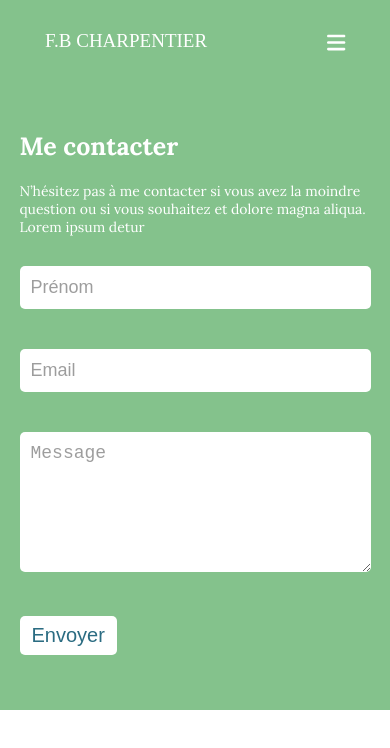
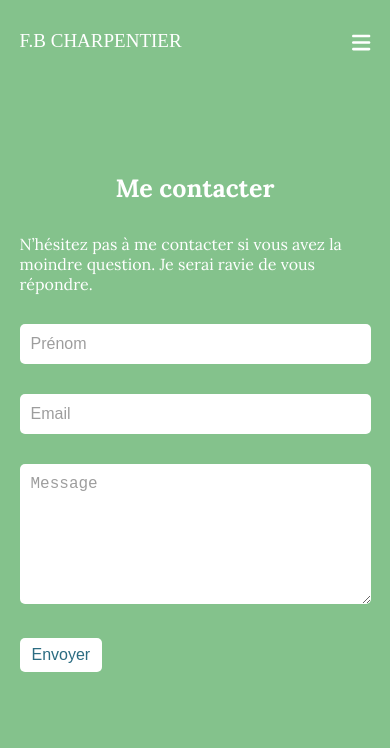
Before and after one commit to Adeleadbe/Fbcharpentier-author-website, a Next.js app: page /contact in a window 390 px wide. Shown: the top 748 px of the page. Built offline with nearby package versions, Linux system fonts and the light colour scheme.

Commit message:
responsive contact page

```diff
--- a/app/components/ContactForm/contact_form.module.css
+++ b/app/components/ContactForm/contact_form.module.css
@@ -21,16 +21,17 @@
 
 .input_field_button {
     padding: 8px 12px;
-    font-size: 20px;
     background-color: rgb(255, 255, 255, 100%);
     color: rgb(43, 108, 130);
     border: none;
     cursor: pointer;
     border-radius: 5px;
+    font-size: 16px;
 }
 
 @media screen and (max-width: 700px) {
     .input_field, .input_field_message {
-        font-size: 18px;
+        font-size: 16px;
+        margin-bottom: 0;
     }
 }
--- a/app/components/NavBar/navbar.module.css
+++ b/app/components/NavBar/navbar.module.css
@@ -81,6 +81,15 @@
 }
 
 @media screen and (max-width: 776px) {
+    .header {
+        padding-left: 5%;
+        padding-right: 5%;
+    }
+
+    .header_author_name {
+        font-size: 20px;
+    }
+
     .menu {
         padding-left: 40px;
     }
@@ -93,9 +102,6 @@
         font-size: 20px;
     }
 
-    .header_author_name {
-        font-size: 20px;
-    }
 }
 
 @media screen and (max-width: 450px) {
--- a/app/contact/page.js
+++ b/app/contact/page.js
@@ -6,10 +6,12 @@ export default function Contact() {
     return (
         <div className={lora.className}>
             <main className={styles.contact}>
-                <h1>Me contacter</h1>
-                <p>N’hésitez pas à me contacter si vous avez la moindre question ou si vous souhaitez et dolore magna aliqua. Lorem ipsum detur </p>
-                <div className={styles.contact_form}>
-                    <ContactForm />
+                <div className={styles.contact_content}>
+                    <h1>Me contacter</h1>
+                    <p className={styles.contact_content_p}>N’hésitez pas à me contacter si vous avez la moindre question. Je serai ravie de vous répondre. </p>
+                    <div className={styles.contact_form}>
+                        <ContactForm />
+                    </div>
                 </div>
             </main>
         </div>
--- a/app/contact/page.module.css
+++ b/app/contact/page.module.css
@@ -5,11 +5,16 @@
     top: 0;
     padding-top: 100px;
     width: 100%;
+    height: 100%;
     display: flex;
     flex-direction: column;
-    padding-left: 30%;
-    padding-right: 30%;
     z-index: 0;
+}
+
+.contact_content {
+    width: 40%;
+    min-width: 500px;
+    margin: auto;
 }
 
 .contact h1 {
@@ -25,16 +30,26 @@
 
 @media screen and (max-width: 700px) {
     .contact {
-        padding-left: 5%;
-        padding-right: 5%;
+        padding-top: 25px;
+    }
+
+    .contact_content {
+        width: 90%;
+        min-width: initial;
     }
 
     .contact h1 {
         font-size: 25px;
+        text-align: center;
+        margin-bottom: 30px;
     }
 
     .contact p {
-        font-size: 14px;
+        font-size: 16px;
+    }
+
+    .contact_content_p {
+        margin: auto;
         margin-bottom: 30px;
     }
 }
--- a/package.json
+++ b/package.json
@@ -19,7 +19,6 @@
     "dotenv": "^16.3.1",
     "font-awesome": "^4.7.0",
     "framer-motion": "^10.16.4",
-    "gsap": "^3.12.2",
     "next": "^13.5.4",
     "node": "^21.2.0",
     "nodemailer": "^6.9.7",
```
Also changed, not shown: app/components/HomePage/HomePage.jsx (+3 -38 lines), app/components/HomePage/home-page.module.css (+4 -15 lines), public/images/title_homepage.png (renamed from public/images/“J’ai passé un merveilleux moment à décrire le quotidien et les aventures des quatre amis, Théophile, Arthur, Ambre et Jérémie sur leur terre ainsi que sur Astrhäle” (6).png), 1 other file (tests, documents, lock files or other folders).
